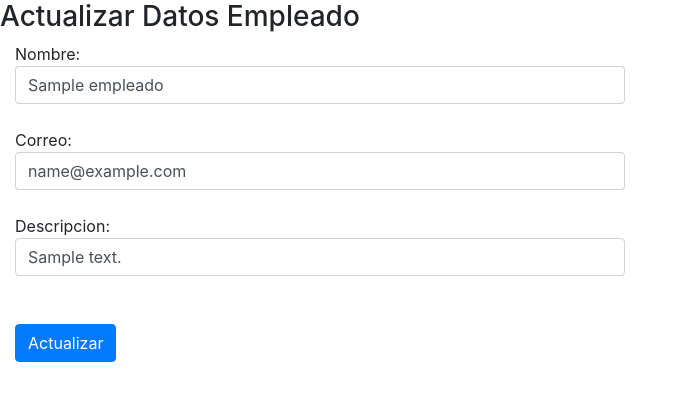
After one commit to lherrera2023/pruebanexura, a PHP site: page /modificar_eliminar.php?btnModificar=1 in a window 1280 px wide. The commit adds this page. Shown: the top 401 px of the page, without its empty margins (0-687 px from the left). Run offline with PHP 8.4, Linux system fonts and the light colour scheme; tables that the repository leaves empty or names only in its code hold one stand-in row (values such as "Sample post").

Commit message:
registro, actualizacion y eliminacion de empleados.

```diff
--- a/clases/conexion.php
+++ b/clases/conexion.php
@@ -44,12 +44,69 @@ class conexion {
 
         $result = $this->conexion->query($query1) or die($this->conexion->error);
             if($result){
+                $id= $this->consultaId($datos->nombrecompleto);
+                $this->insertarRol($id[0]['id'],$datos->roles);
                 echo "<script>alert('Datos registrados correctamente'); location.href ='index.php';</script>";
             }
             else{
                 echo "<script>alert('No se registraron los datos, por favor validar')</script>";
             }
+    }
+    public function consultaId($nombre){
+        $query = "select id from empleado where nombre = '".$nombre."'";
+        $results = $this->conexion->query($query);
+        $resultArray = array();
+        foreach ($results as $key) {
+            $resultArray[] = $key;
+        }
+        return $this->convertirUTF8($resultArray);
+    }
 
+    public function insertarRol($id,$rol){
+        foreach ($rol as $value) {
+            $query = "insert into empleado_rol (empleado_id,rol_id) values (".$id.",".$value.")";
+            $results = $this->conexion->query($query);
+        }
+
+    }
+    public function eliminarUsuario($id){
+            $query = "delete from empleado_rol where empleado_id = ".$id;
+            $results = $this->conexion->query($query);
+            $query2 = "delete from empleado where id = ".$id;
+            $results2 = $this->conexion->query($query2);
+            if($results && $results2 ){
+
+                echo "<script>alert('Datos eliminados correctamente'); location.href ='index.php';</script>";
+            }
+            else{
+                echo "<script>alert('No se eliminaron los datos, por favor validar')</script>";
+            }
+    }
+    public function consultaEmpleado($id){
+        $query = "select * from empleado where id = ".$id;
+        $results = $this->conexion->query($query);
+        $resultArray = array();
+        foreach ($results as $key) {
+            $resultArray[] = $key;
+        }
+        return $this->convertirUTF8($resultArray);
+    }
+
+    public function actualizaEmpleado($datos){
+
+        $query = "update empleado set nombre ='".$datos['actNombre']."',
+                  email = '".$datos['actCorreo']."',
+                  descripcion = '".$datos['actDescrip']."'
+                  where id = ".$datos['actId'];
+
+        $results = $this->conexion->query($query);
+        if($results){
+
+            echo "<script>alert('Datos actualizados correctamente'); location.href ='index.php';</script>";
+        }
+        else{
+            echo "<script>alert('No se actualizaron los datos, por favor validar')</script>";
+        }
     }
 
 }
--- /dev/null
+++ b/modificar_eliminar.php
@@ -0,0 +1,40 @@
+<?php
+require_once 'clases/conexion.php';
+$conexion = new conexion;
+
+if(isset($_REQUEST['btnEliminar'])){
+    $id = $_REQUEST['btnEliminar'];
+    $conexion->eliminarUsuario($id);
+}
+else{
+    $id = $_REQUEST['btnModificar'];
+    $datos=$conexion->consultaEmpleado($id);
+    foreach ($datos as $key => $value) {
+        echo "
+        <!DOCTYPE html>
+        <html lang='en'>
+        <head>
+            <meta charset='UTF-8'>
+            <meta http-equiv='X-UA-Compatible' content='IE=edge'>
+            <meta name='viewport' content='width=device-width, initial-scale=1.0'>
+            <link rel='stylesheet' href='https://cdn.jsdelivr.net/npm/bootstrap@4.0.0/dist/css/bootstrap.min.css' integrity='sha384-Gn5384xqQ1aoWXA+058RXPxPg6fy4IWvTNh0E263XmFcJlSAwiGgFAW/dAiS6JXm' crossorigin='anonymous'>
+            <title>Actualizar</title>
+        </head>
+        <body>
+        <h3>Actualizar Datos Empleado</h3>
+        <form action='actualizar.php' method='post' name='formActualizar'>
+        <div class='form-group col-md-6'>
+        Nombre:
+        <input type='text' class='form-control' value='".$value['nombre']."' name='actNombre'><br>
+        Correo:
+        <input type='text' class='form-control' value='".$value['email']."' name='actCorreo'><br>
+        Descripcion:
+        <input type='text' class='form-control' value='".$value['descripcion']."' name='actDescrip'><br>
+        <input type='hidden' class='form-control' value='".$value['id']."' name='actId'><br>
+        <button class='btn btn-primary' type='submit'>Actualizar</button>
+      </div>
+    </form>";
+    }
+}
+
+?>
--- a/procesar.php
+++ b/procesar.php
@@ -5,6 +5,7 @@ require_once 'clases/conexion.php';
 
 $empleado = new Empleado;
 $conexion = new conexion;
+
 
 $nom = $_REQUEST['nombreCompleto'];
 $email = $_REQUEST['mailEmpleado'];
--- a/registrar.php
+++ b/registrar.php
@@ -23,11 +23,11 @@
 <h2>REGISTRO EMPLEADO</h2>
 <script src="js/validacampos.js"></script>
   <form action="procesar.php" method="post" name='formRegistro'>
-  <div class="form-group col-md-6"">
+  <div class="form-group col-md-6">
     <label for="exampleInputEmail1">Nombre Completo: *</label>
     <input type="text" class="form-control" id="nombreCompleto" placeholder="nombre completo" name='nombreCompleto'>
   </div>
-  <div class="form-group col-md-6"">
+  <div class="form-group col-md-6">
     <label for="exampleInputPassword1">Correo electronico: *</label>
     <input type="email" class="form-control" id="mailEmpleado" placeholder="correo" name='mailEmpleado'>
   </div>
```
Also changed, not shown: actualizar.php (+6 -2 lines), index.php (+3 -4 lines).
